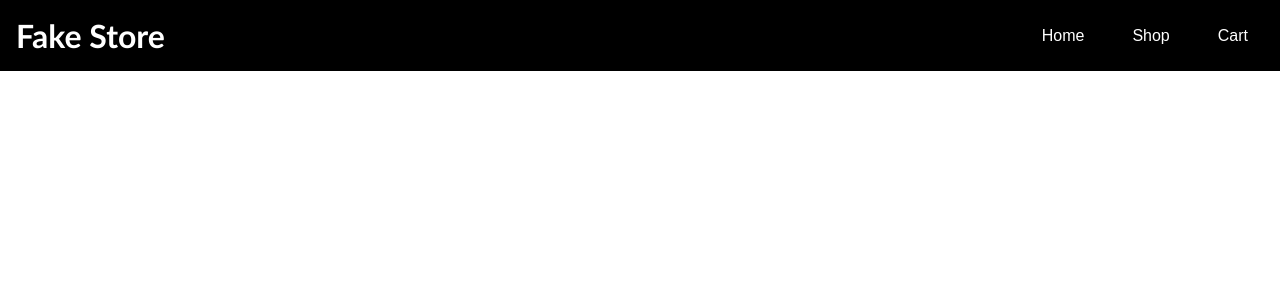
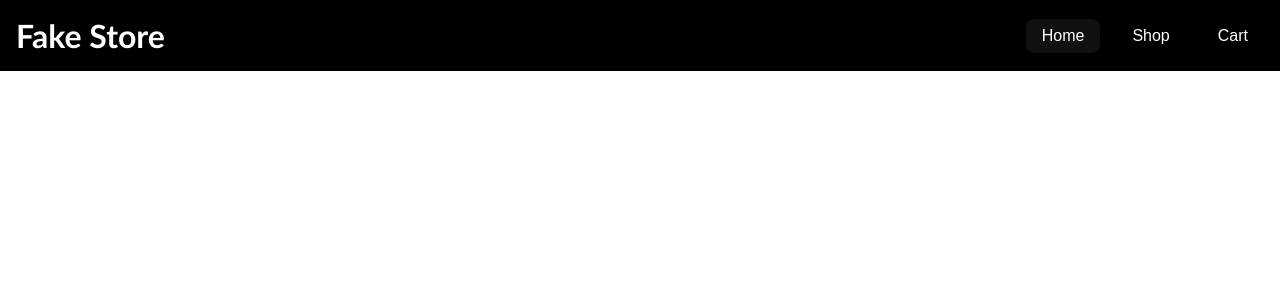
Before and after one commit to SinaBayati/shopping-cart, a React (Vite) app: page / in a window 1280 px wide. Shown: the top 300 px of the page. Built offline with nearby package versions, Linux system fonts and the light colour scheme.

Commit message:
Implement styling for NavBar's active page

```diff
--- a/src/components/NavBar/NavBar.jsx
+++ b/src/components/NavBar/NavBar.jsx
@@ -1,3 +1,4 @@
+import { useState } from "react";
 import { Link, Outlet } from "react-router-dom";
 import styled from "styled-components";
 
@@ -26,14 +27,13 @@ const Ul = styled.ul`
   align-items: center;
 `;
 
-const Li = styled.li`
+const StyledLink = styled(Link)`
+  ${(p) => p.active && "background-color: #111;"}
+  display: inline-block;
+  border-radius: 0.5rem;
   padding: 0.5rem 1rem;
-  border-radius: 0.5rem;
-
-  a {
-    color: white;
-    text-decoration: none;
-  }
+  color: white;
+  text-decoration: none;
 
   &:hover {
     background-color: #111;
@@ -41,20 +41,34 @@ const Li = styled.li`
 `;
 
 function NavBar() {
+  const [activePage, setActivePage] = useState("home");
+
   return (
     <>
       <Wrapper>
         <Logo>Fake Store</Logo>
         <Ul>
-          <Li>
-            <Link to={"home"}>Home</Link>
-          </Li>
-          <Li>
-            <Link to={"shop"}>Shop</Link>
-          </Li>
-          <Li>
-            <Link to={"cart"}>Cart</Link>
-          </Li>
+          <StyledLink
+            active={activePage === "home"}
+            onClick={() => setActivePage("home")}
+            to={"home"}
+          >
+            Home
+          </StyledLink>
+          <StyledLink
+            active={activePage === "shop"}
+            onClick={() => setActivePage("shop")}
+            to={"shop"}
+          >
+            Shop
+          </StyledLink>
+          <StyledLink
+            active={activePage === "cart"}
+            onClick={() => setActivePage("cart")}
+            to={"cart"}
+          >
+            Cart
+          </StyledLink>
         </Ul>
       </Wrapper>
       <Outlet />
```
